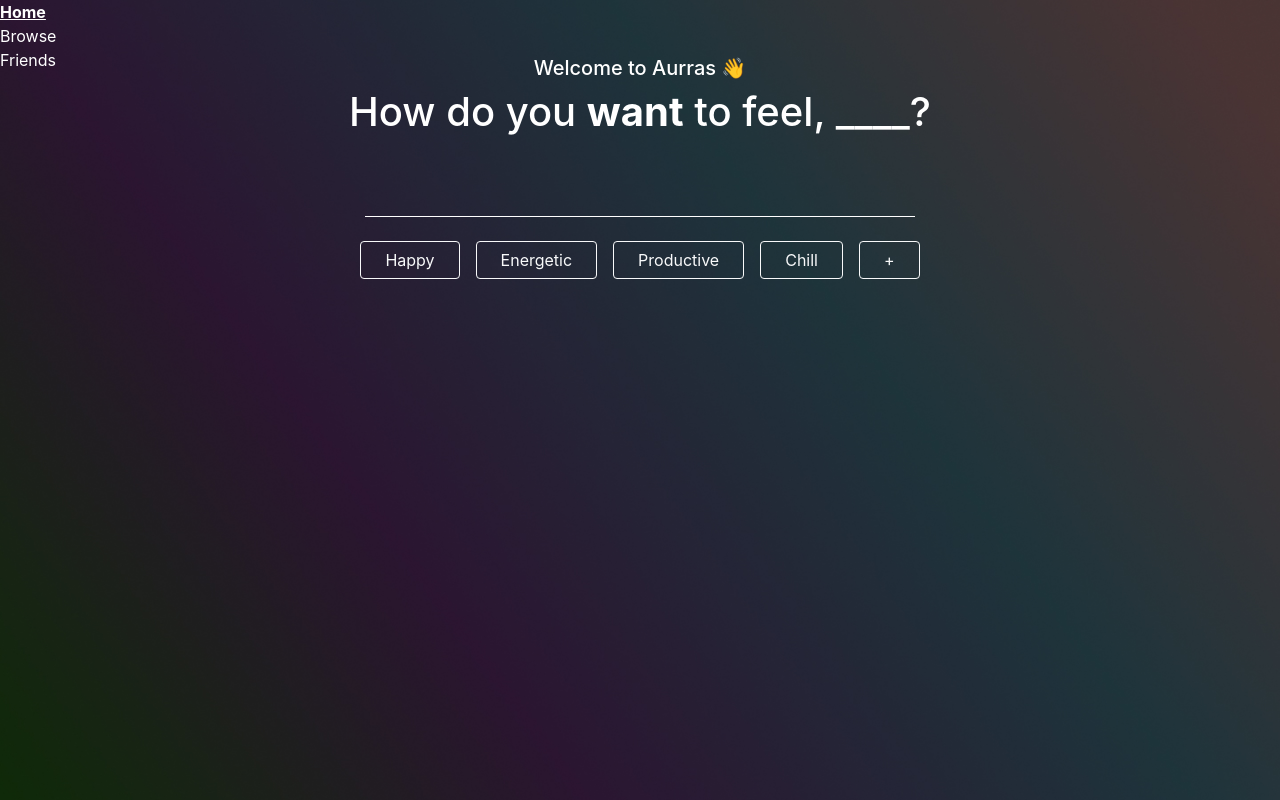
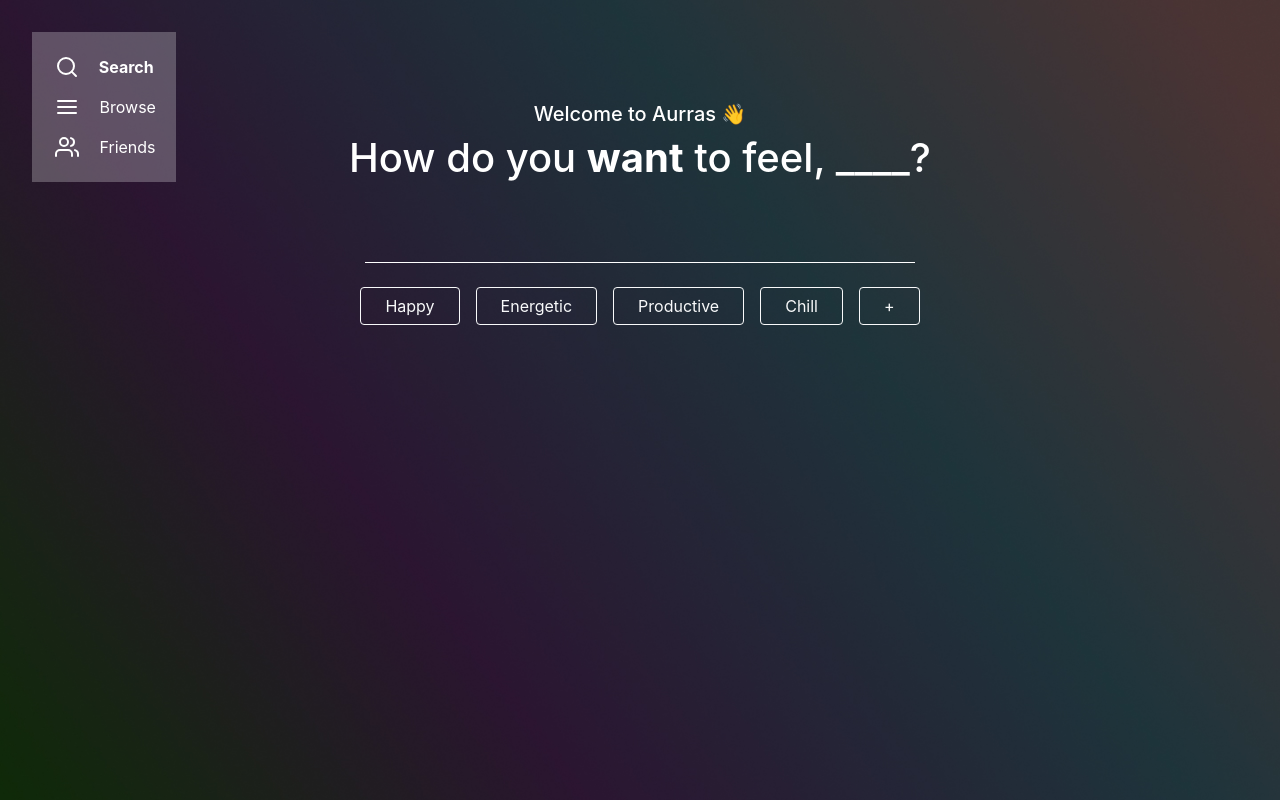
Before and after one commit to AlecDivito/hackthenorth20201, a React (Create React App) app in the folder frontend/: page /home in a window 1280 px wide. Built offline with nearby package versions, Linux system fonts and the light colour scheme.

Commit message:
Added logo to landing page and finished styling sidebar

```diff
--- a/frontend/package.json
+++ b/frontend/package.json
@@ -16,6 +16,7 @@
     "react": "^17.0.1",
     "react-bootstrap": "^1.4.3",
     "react-dom": "^17.0.1",
+    "react-feather": "^2.0.9",
     "react-hls-player": "^1.1.0",
     "react-router-dom": "^5.2.0",
     "react-scripts": "4.0.1",
--- a/frontend/src/components/AddUserForm.tsx
+++ b/frontend/src/components/AddUserForm.tsx
@@ -1,6 +1,7 @@
 import React, { useState } from 'react';
 import Button from 'react-bootstrap/Button';
 import styled from 'styled-components';
+import logo from '../images/logo_white.png'
 
 interface Props {
     addUser: AddUser;
@@ -34,6 +35,7 @@
     return (
         <div className="form-container text-center">
             <form>
+                <img src={logo} alt="Logo" className="small-logo" />
                 <h5 className="mb-3">Welcome to Aurras 👋</h5>
                 <h1>What's your name?</h1>
                 <div>
--- a/frontend/src/components/Sidebar.tsx
+++ b/frontend/src/components/Sidebar.tsx
@@ -1,14 +1,16 @@
 import React from 'react';
 import Nav from 'react-bootstrap/Nav';
 import { NavLink } from 'react-router-dom';
-
+import { Menu, Search, Users } from 'react-feather';
 
 export const Sidebar: React.FC = () => {
     return (
-        <div>
+        <div className="menu">
+            <div className="menu-background"></div>
             <Nav className="flex-column">
                 <NavLink
                     to="/home"
+                    className="mb-3 mt-2"
                     style={{
                         color: "white"
                     }}
@@ -16,10 +18,11 @@
                         fontWeight: "bold"
                     }}
                 >
-                    Home
+                    <Search className="icons" /> Search
                 </NavLink>
                 <NavLink
                     to="/browse"
+                    className="mb-3"
                     style={{
                         color: "white"
                     }}
@@ -27,10 +30,11 @@
                         fontWeight: "bold"
                     }}
                 >
-                    Browse
+                    <Menu className="icons" /> Browse
                 </NavLink>
                 <NavLink
                     to="/friends"
+                    className="mb-2"
                     style={{
                         color: "white"
                     }}
@@ -38,7 +42,7 @@
                         fontWeight: "bold"
                     }}
                 >
-                    Friends
+                    <Users className="icons" /> Friends
                 </NavLink>
             </Nav>
 
--- a/frontend/src/index.css
+++ b/frontend/src/index.css
@@ -32,7 +32,7 @@
 }
 
 .home-container {
-  margin-top: -1rem;
+  margin-top: -5rem;
 }
 
 .custom-switch {
@@ -44,3 +44,24 @@
   margin-top: 2rem;
   height: 3rem;
 }
+
+.menu {
+  margin-left: 2rem;
+  margin-top: 2rem;
+  background-color: rgba(256, 256, 256, 0.25);
+  padding: 15px;
+  width: 9rem;
+}
+
+.icons {
+  margin-left: .5rem;
+  margin-right: 1rem;
+  margin-top: -3px;
+}
+
+.small-logo {
+  width: 6%;
+  height: 2%;
+  margin-top: -5rem;
+  margin-bottom: 1rem;
+}
```
Also changed, not shown: 2 other files (tests, documents, lock files or other folders).
